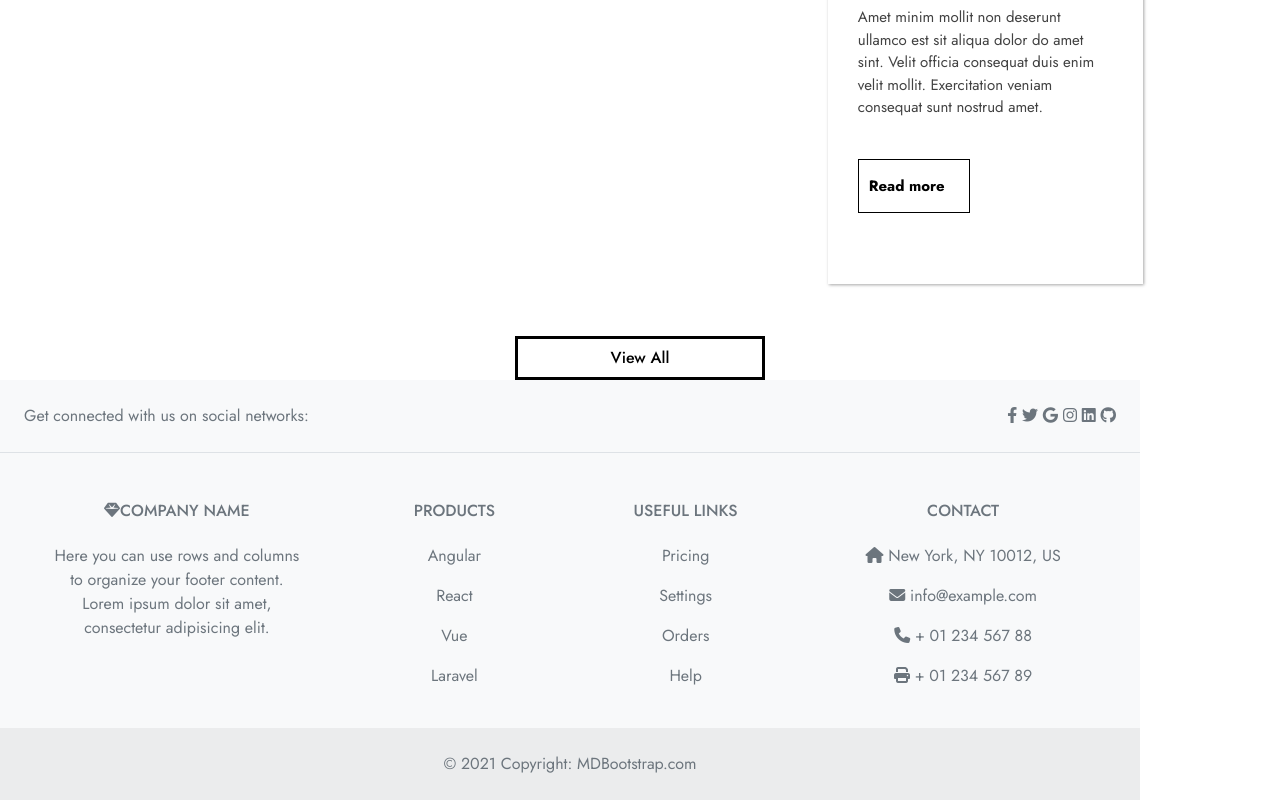
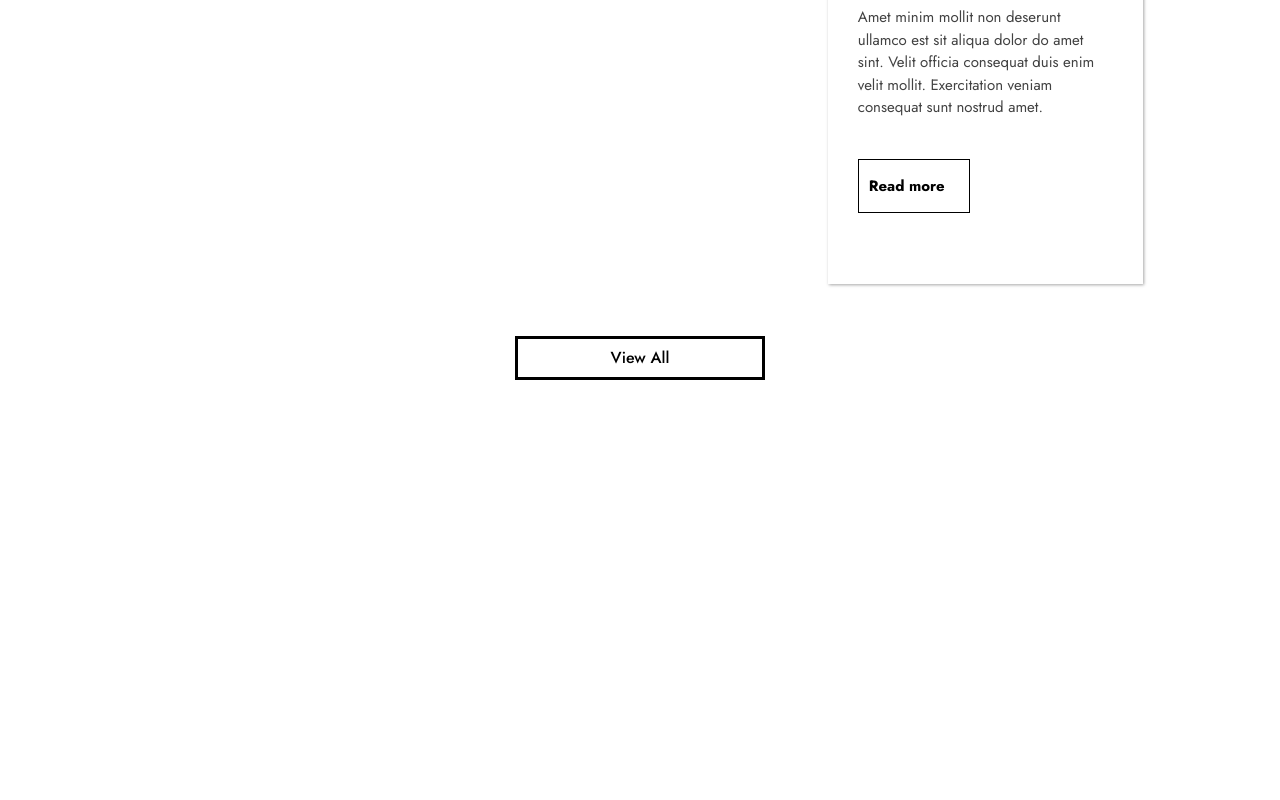
Before and after one commit to wandeyyyyy/byc, a plain HTML site: page index.html in a window 1280 px wide. Shown: the part 4617-5417 px from the top of the page. After the commit the page ends 4997 px from the top, so only its background shows below. Drawn offline with nearby package versions, Linux system fonts and the light colour scheme.

Commit message:
another commit

```diff
--- a/index.html
+++ b/index.html
@@ -429,128 +429,8 @@
 
 
 
-<!-- Footer -->
-<footer class="text-center text-lg-start bg-light text-muted">
-  <!-- Section: Social media -->
-  <section class="d-flex justify-content-center justify-content-lg-between p-4 border-bottom">
-    <!-- Left -->
-    <div class="me-5 d-none d-lg-block">
-      <span>Get connected with us on social networks:</span>
-    </div>
-    <!-- Left -->
 
-    <!-- Right -->
-    <div>
-      <a href="" class="me-4 text-reset">
-        <i class="fab fa-facebook-f"></i>
-      </a>
-      <a href="" class="me-4 text-reset">
-        <i class="fab fa-twitter"></i>
-      </a>
-      <a href="" class="me-4 text-reset">
-        <i class="fab fa-google"></i>
-      </a>
-      <a href="" class="me-4 text-reset">
-        <i class="fab fa-instagram"></i>
-      </a>
-      <a href="" class="me-4 text-reset">
-        <i class="fab fa-linkedin"></i>
-      </a>
-      <a href="" class="me-4 text-reset">
-        <i class="fab fa-github"></i>
-      </a>
-    </div>
-    <!-- Right -->
-  </section>
-  <!-- Section: Social media -->
 
-  <!-- Section: Links  -->
-  <section class="">
-    <div class="container text-center text-md-start mt-5">
-      <!-- Grid row -->
-      <div class="row mt-3">
-        <!-- Grid column -->
-        <div class="col-md-3 col-lg-4 col-xl-3 mx-auto mb-4">
-          <!-- Content -->
-          <h6 class="text-uppercase fw-bold mb-4">
-            <i class="fas fa-gem me-3"></i>Company name
-          </h6>
-          <p>
-            Here you can use rows and columns to organize your footer content. Lorem ipsum
-            dolor sit amet, consectetur adipisicing elit.
-          </p>
-        </div>
-        <!-- Grid column -->
-
-        <!-- Grid column -->
-        <div class="col-md-2 col-lg-2 col-xl-2 mx-auto mb-4">
-          <!-- Links -->
-          <h6 class="text-uppercase fw-bold mb-4">
-            Products
-          </h6>
-          <p>
-            <a href="#!" class="text-reset">Angular</a>
-          </p>
-          <p>
-            <a href="#!" class="text-reset">React</a>
-          </p>
-          <p>
-            <a href="#!" class="text-reset">Vue</a>
-          </p>
-          <p>
-            <a href="#!" class="text-reset">Laravel</a>
-          </p>
-        </div>
-        <!-- Grid column -->
-
-        <!-- Grid column -->
-        <div class="col-md-3 col-lg-2 col-xl-2 mx-auto mb-4">
-          <!-- Links -->
-          <h6 class="text-uppercase fw-bold mb-4">
-            Useful links
-          </h6>
-          <p>
-            <a href="#!" class="text-reset">Pricing</a>
-          </p>
-          <p>
-            <a href="#!" class="text-reset">Settings</a>
-          </p>
-          <p>
-            <a href="#!" class="text-reset">Orders</a>
-          </p>
-          <p>
-            <a href="#!" class="text-reset">Help</a>
-          </p>
-        </div>
-        <!-- Grid column -->
-
-        <!-- Grid column -->
-        <div class="col-md-4 col-lg-3 col-xl-3 mx-auto mb-md-0 mb-4">
-          <!-- Links -->
-          <h6 class="text-uppercase fw-bold mb-4">Contact</h6>
-          <p><i class="fas fa-home me-3"></i> New York, NY 10012, US</p>
-          <p>
-            <i class="fas fa-envelope me-3"></i>
-            info@example.com
-          </p>
-          <p><i class="fas fa-phone me-3"></i> + 01 234 567 88</p>
-          <p><i class="fas fa-print me-3"></i> + 01 234 567 89</p>
-        </div>
-        <!-- Grid column -->
-      </div>
-      <!-- Grid row -->
-    </div>
-  </section>
-  <!-- Section: Links  -->
-
-  <!-- Copyright -->
-  <div class="text-center p-4" style="background-color: rgba(0, 0, 0, 0.05);">
-    © 2021 Copyright:
-    <a class="text-reset fw-bold" href="https://mdbootstrap.com/">MDBootstrap.com</a>
-  </div>
-  <!-- Copyright -->
-</footer>
-<!-- Footer -->
 
 
 
--- a/scss/style.scss
+++ b/scss/style.scss
@@ -435,11 +435,12 @@ right: 0;
   margin-top: 40px;
   margin-bottom: 20%;
   button{
-    border: 1px solid;
+    border: 1px solid black;
     font-size: 15px;
     font-weight: 700;
 padding: 15px 10px;
 background: #fff;
+color: black;
 
   }
   img{
@@ -590,6 +591,9 @@ margin-right:  0 !important;
   .sixcard1, .sixcard2, .sixcard3{
     margin-top: 10%;
   }
+  .sect-p1{
+    font-size: 24px;
+  }
 }
 }
 
```
Also changed, not shown: css/style.css, 1 other file.
